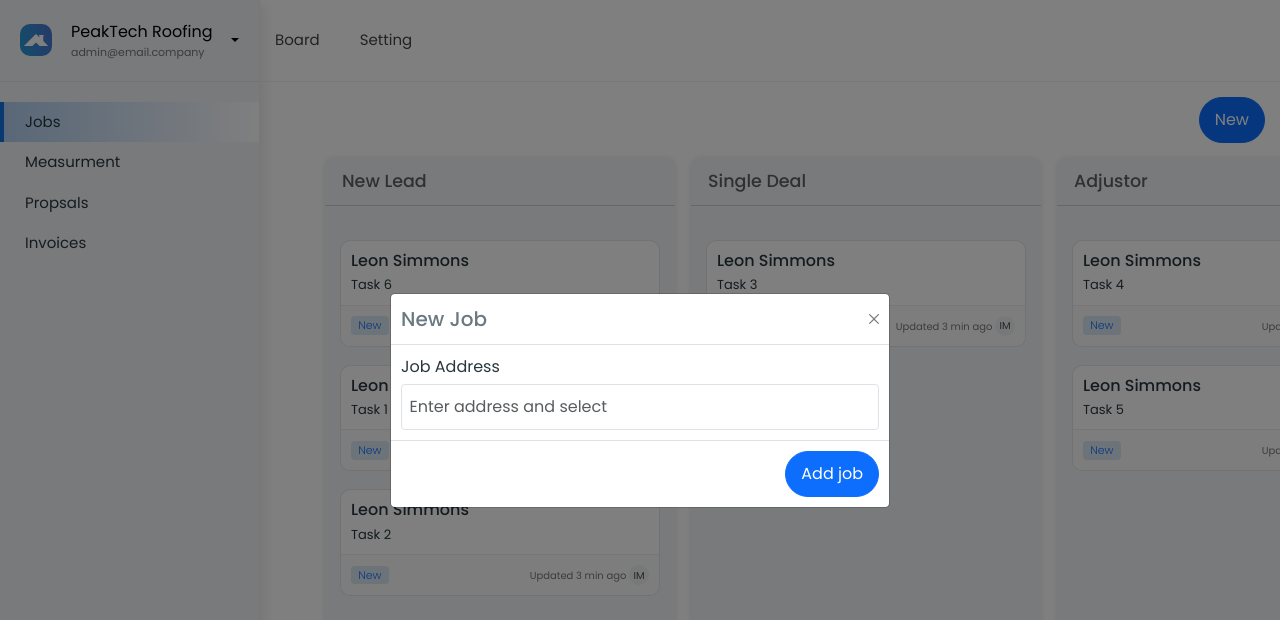
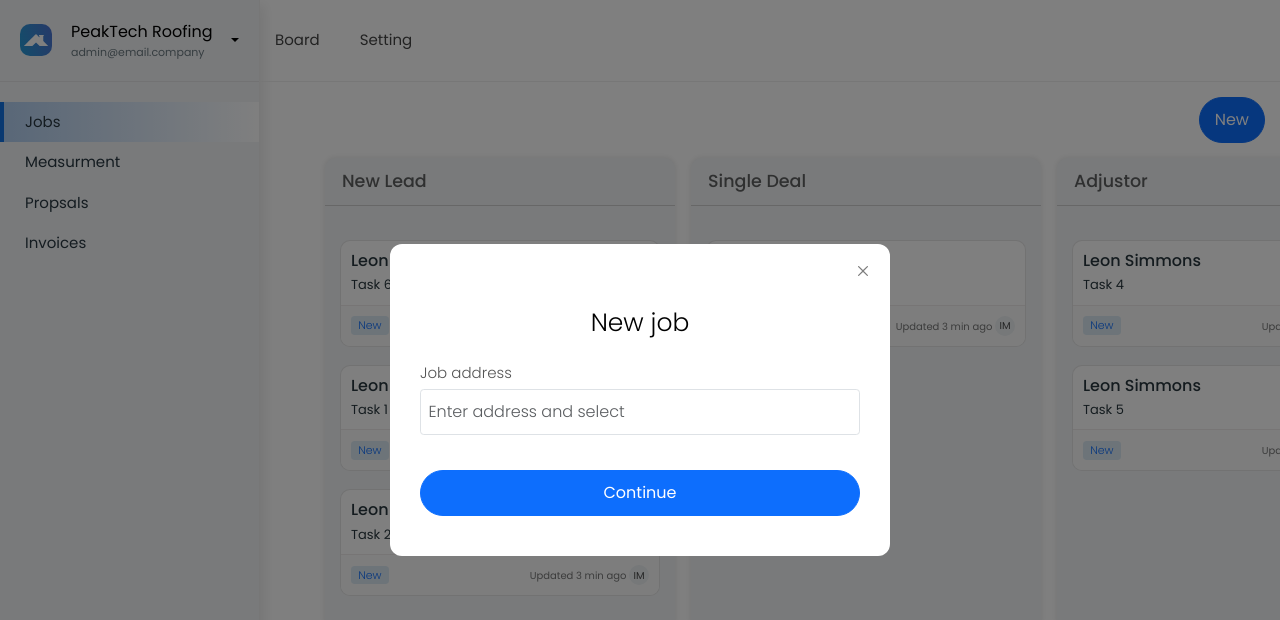
Before and after one commit to Abdulcomsian/peaktek, a React (Vite) app: page /dashboard/jobs in a window 1280 px wide. Both pictures are taken after a click on the button "New". Shown: the top 620 px of the page. Built offline with nearby package versions, Linux system fonts and the light colour scheme.

Commit message:
deployment setup for github pages

```diff
--- a/src/Boards/MainBoard/Kanban.jsx
+++ b/src/Boards/MainBoard/Kanban.jsx
@@ -3,6 +3,10 @@ import {
   useDraggable,
   useDroppable,
   closestCenter,
+  useSensors,
+  useSensor,
+  MouseSensor,
+  TouchSensor,
 } from "@dnd-kit/core";
 import {
   arrayMove,
@@ -13,7 +17,7 @@ import {
   useSortable,
 } from "@dnd-kit/sortable";
 import { CSS } from "@dnd-kit/utilities";
-import { useState } from "react";
+import { useEffect, useState } from "react";
 
 import { Modal, Button, Form, Card, Badge } from "react-bootstrap";
 
@@ -47,14 +51,22 @@ function KanbanBoard() {
   const [newBoardTitle, setNewBoardTitle] = useState("");
   const [showJobDetailModal, setShowJobDetailModal] = useState(false);
 
+  const [isDragging, setIsDragging] = useState(false);
+
+  const sensors = useSensors(useSensor(MouseSensor), useSensor(TouchSensor));
+
+  function handleDragStart(event) {
+    console.log("drag start");
+    setIsDragging(true);
+    setAddNewJobModal((is) => !is);
+  }
+
   const handleDragEnd = (event) => {
     const { active, over } = event;
     if (!over) return;
 
     const { id: activeId } = active;
     const { id: overId } = over;
-
-    console.log(activeId, overId);
 
     if (activeId.startsWith("column-") && overId.startsWith("column-")) {
       // Handle column dragging
@@ -136,10 +148,10 @@ function KanbanBoard() {
     setShowModal(false);
   };
 
-  const handleShowJobDetailModal = () => {
+  function handleShowJobDetailModal() {
     console.log("DONE");
-    setShowJobDetailModal((is) => !is);
-  };
+    // setShowJobDetailModal((is) => !is);
+  }
 
   const handleAddJob = (e) => {
     e.preventDefault();
@@ -178,8 +190,11 @@ function KanbanBoard() {
           New
         </Button>
         <DndContext
+          autoScroll={false}
           collisionDetection={closestCenter}
           onDragEnd={handleDragEnd}
+          sensors={sensors}
+          onDragStart={handleDragStart}
         >
           <SortableContext
             items={columns.map((col) => `column-${col.id}`)}
@@ -192,7 +207,7 @@ function KanbanBoard() {
                   id={`column-${column.id}`}
                   title={column.title}
                   tasks={tasks[column.id] ? tasks[column.id] : []}
-                  onShowJobDetailModal={handleShowJobDetailModal}
+                  someoneIsDragging={isDragging}
                 />
               ))}
               <Button className="btn-add" onClick={handleAddNewBoard}>
@@ -201,13 +216,18 @@ function KanbanBoard() {
             </div>
           </SortableContext>
         </DndContext>
-        <Modal show={showModal} onHide={handleCloseModal} centered>
+        <Modal
+          className="newJobModal"
+          show={showModal}
+          onHide={handleCloseModal}
+          centered
+        >
           <Modal.Header closeButton>
-            <Modal.Title className="text-center fs-2">New Job</Modal.Title>
+            <Modal.Title className="text-center fs-2">New job</Modal.Title>
           </Modal.Header>
-          <Modal.Body>
+          <Modal.Body className="mb-4">
             <Form.Group controlId="companyName">
-              <Form.Label>Job Address</Form.Label>
+              <Form.Label>Job address</Form.Label>
               <Form.Control
                 type="text"
                 placeholder="Enter address and select"
@@ -217,8 +237,8 @@ function KanbanBoard() {
             </Form.Group>
           </Modal.Body>
           <Modal.Footer>
-            <Button variant="primary" onClick={handleAddJob}>
-              Add job
+            <Button className="w-100" variant="primary" onClick={handleAddJob}>
+              Continue
             </Button>
           </Modal.Footer>
         </Modal>
@@ -232,7 +252,15 @@ function KanbanBoard() {
           onAddBoard={handleAdd}
         />
       )}
-      {/* {showJobDetailModal && <p>fakjsdhflkjas</p>} */}
+      {isDragging && (
+        <AddNewJobModal
+          title={newBoardTitle}
+          onChange={setNewBoardTitle}
+          showModal={showAddNewJobModal}
+          handleCloseModal={() => setAddNewJobModal((is) => !is)}
+          onAddBoard={handleAdd}
+        />
+      )}
     </>
   );
 }
@@ -249,7 +277,7 @@ function AddNewJobModal({
       <Modal.Header closeButton>
         <Modal.Title className="text-center fs-2">New Board Title</Modal.Title>
       </Modal.Header>
-      <Modal.Body>
+      <Modal.Body className="mb-4">
         <Form.Group controlId="companyName">
           <Form.Label>Title</Form.Label>
           <Form.Control
@@ -261,7 +289,7 @@ function AddNewJobModal({
         </Form.Group>
       </Modal.Body>
       <Modal.Footer>
-        <Button variant="primary" onClick={onAddBoard}>
+        <Button className="w-100" variant="primary" onClick={onAddBoard}>
           Add Board
         </Button>
       </Modal.Footer>
@@ -269,7 +297,7 @@ function AddNewJobModal({
   );
 }
 
-function DraggableColumn({ id, title, tasks, onShowJobDetailModal }) {
+function DraggableColumn({ id, title, tasks, someoneIsDragging }) {
   const {
     attributes,
     listeners,
@@ -295,13 +323,13 @@ function DraggableColumn({ id, title, tasks, onShowJobDetailModal }) {
       <Column
         id={id.replace("column-", "")}
         tasks={tasks}
-        onShowJobDetailModal={onShowJobDetailModal}
+        someoneIsDragging={someoneIsDragging}
       />
     </div>
   );
 }
 
-function Column({ id, tasks, onShowJobDetailModal }) {
+function Column({ id, tasks, someoneIsDragging }) {
   const { setNodeRef } = useDroppable({ id });
 
   return (
@@ -316,7 +344,7 @@ function Column({ id, tasks, onShowJobDetailModal }) {
             key={task.id}
             id={task.id}
             content={task.content}
-            onShowJobDetailModal={onShowJobDetailModal}
+            someoneIsDragging={someoneIsDragging}
           />
         ))}
       </SortableContext>
@@ -324,7 +352,7 @@ function Column({ id, tasks, onShowJobDetailModal }) {
   );
 }
 
-function Task({ id, content, onShowJobDetailModal }) {
+function Task({ id, content, someoneIsDragging }) {
   const {
     attributes,
     listeners,
@@ -347,8 +375,9 @@ function Task({ id, content, onShowJobDetailModal }) {
     overflow: "hidden",
   };
 
-  const handleClick = function () {
-    console.log("hi ");
+  const handleClick = (e) => {
+    console.log("Clicked"); // Debugging statement
+    alert("Clicked");
   };
 
   return (
@@ -358,7 +387,19 @@ function Task({ id, content, onShowJobDetailModal }) {
       {...attributes}
       {...listeners}
       style={style}
-      onClick={handleClick}
+      onClick={() => {
+        if (someoneIsDragging) {
+          console.log("a card somewhere is being dragged still");
+          return;
+        }
+        if (isDragging) {
+          console.log("this card is being dragged still");
+          return;
+        }
+        alert(
+          "I should only appear when clicking items without dragging them, not on drag end"
+        );
+      }}
     >
       <Card.Body>
         <Card.Title className="task-owner">Leon Simmons</Card.Title>
--- a/src/Boards/MainBoard/kanban.css
+++ b/src/Boards/MainBoard/kanban.css
@@ -122,3 +122,10 @@
     font-size: 1rem;
     color: #777;
 }
+
+.newJobModal .form-label{
+    font-size: 1.5rem;
+    font-weight: 300;
+    color: #555;
+    margin-bottom: 0.5rem;
+}
--- a/src/index.css
+++ b/src/index.css
@@ -100,6 +100,11 @@ a {
   padding-block: 1rem;
 }
 
+input::placeholder{
+  color: #888;
+  font-weight: 300;
+}
+
 
 /* GRID LAYOUT  */
 .grid{
@@ -119,3 +124,38 @@ a {
 .profile-form .grid-gap{
   column-gap: 2rem;
 }
+
+.modal-header{
+  justify-content: center;
+  border-bottom: 0;
+}
+
+.modal-title{
+  font-size: 2.5rem !important;
+  font-weight: 300;
+  color: #000;
+}
+.modal-content{
+  border-radius: 12px;
+  border: 0;
+  padding-inline: 2rem;
+  padding-block: 3rem;
+  position: relative;
+  padding-top: 5rem;
+}
+
+.form-control:focus{
+  border-color: #90ccec;
+  box-shadow: none;
+}
+
+.modal-header .btn-close{
+  position: absolute;
+  top: 22px;
+  color: #000;
+  right: 22px;
+}
+
+.modal-footer{
+  border-top: 0;
+}
--- a/vite.config.js
+++ b/vite.config.js
@@ -10,4 +10,5 @@ export default defineConfig({
       // include: [/linked-dep/, /node_modules/],
     },
   },
+  base: "/peaktek/",
 });
```
Also changed, not shown: github/workflows/deploy.yml (added, +51 -0 lines), 6 other files (tests, documents, lock files or other folders).
